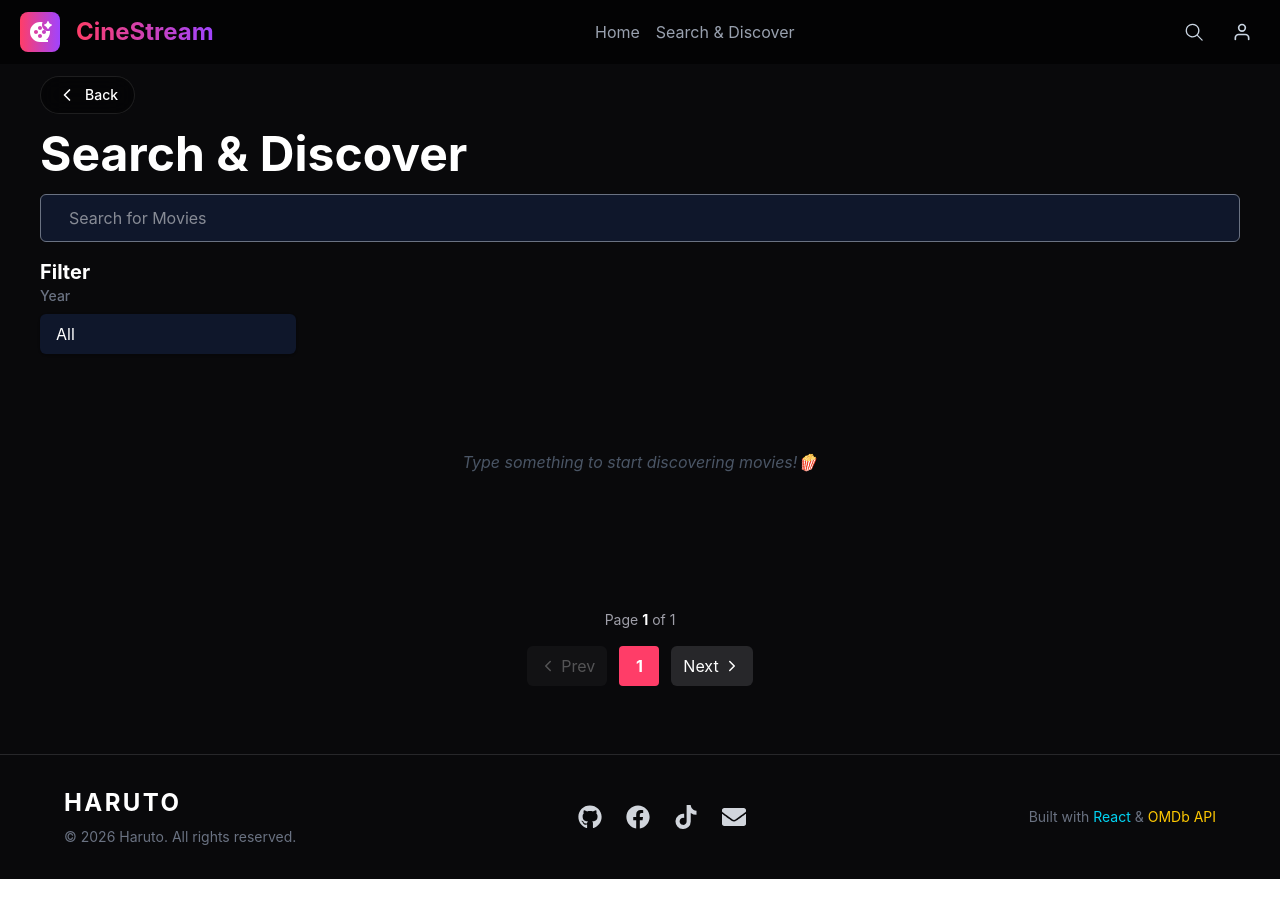
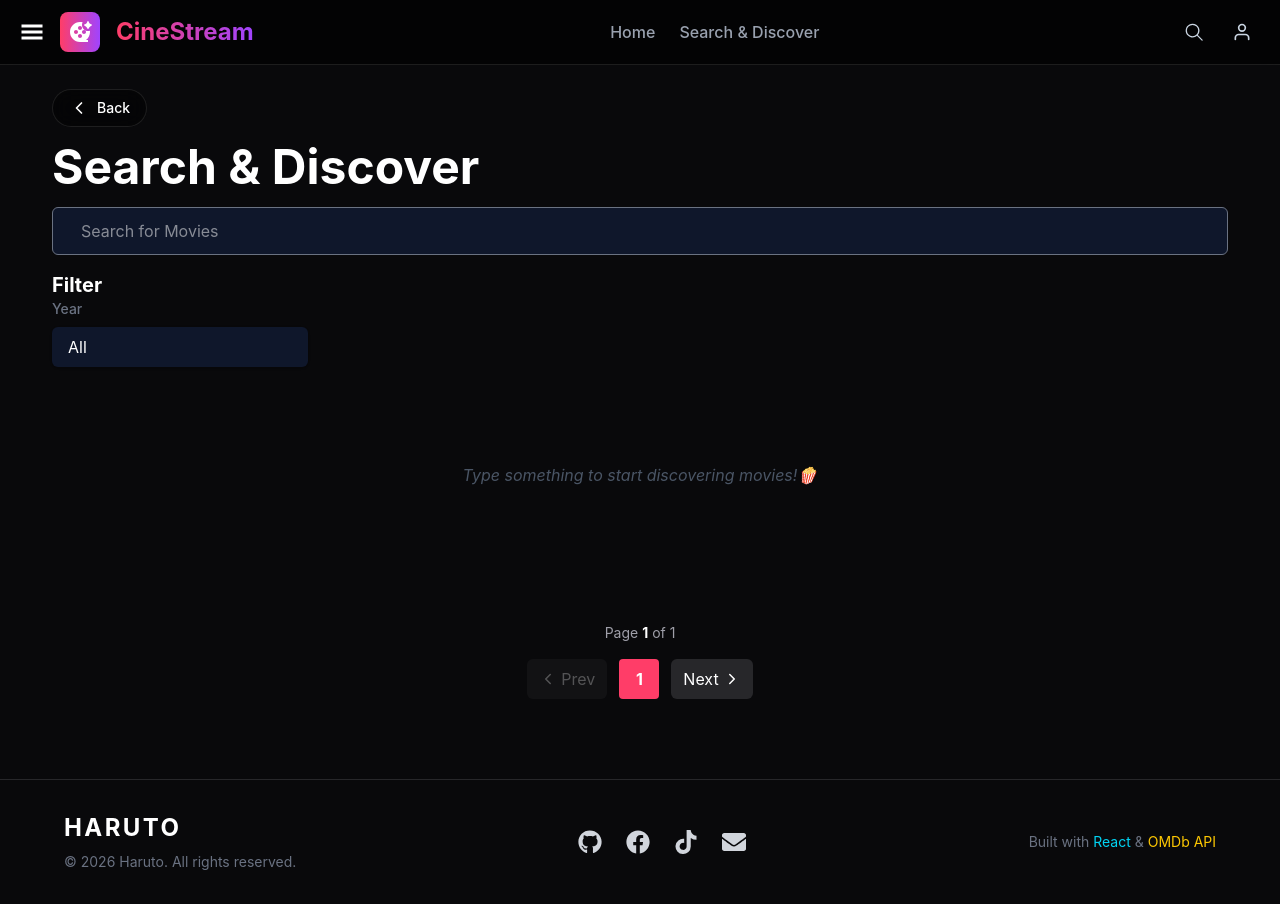
Before and after one commit to Haruto2804/MovieWebsite, a React (Vite) app in the folder Movie-App/: page /search_discover in a window 1280 px wide. Before the commit the page ends 879 px from the top, so only its background shows below. Built offline with nearby package versions, Linux system fonts and the light colour scheme.

Commit message:
feat (SideBar): - Add Sidebar component  for choosing navigation  on mobile

```diff
--- /dev/null
+++ b/Movie-App/src/components/General/Sidebar.jsx
@@ -0,0 +1,66 @@
+import React, { useState } from 'react';
+import { Home, Compass, Menu, X } from 'lucide-react';
+
+const Sidebar = () => {
+  const [isOpen, setIsOpen] = useState(false);
+  return (
+    <div>
+      {/* Nút bấm để mở Sidebar (Đặt cạnh Logo CineStream của bạn) */}
+      <button
+        onClick={() => setIsOpen(true)}
+        className="p-2 text-white hover:bg-gray-800 rounded-lg transition-colors"
+      >
+        <Menu size={24} />
+      </button>
+
+      {/* Overlay (Lớp phủ mờ khi mở Sidebar) */}
+      {isOpen && (
+        <div
+          className="fixed inset-0 bg-black/60 backdrop-blur-sm z-60"
+          onClick={() => setIsOpen(false)}
+        />
+      )}
+
+      {/* Sidebar Main */}
+      <div className={`
+        fixed top-0 left-0 h-full w-72 bg-cine-dark text-white z-70
+        transform transition-transform duration-300 ease-in-out border-r border-white/10
+        ${isOpen ? 'translate-x-0' : '-translate-x-full'}
+      `}>
+
+        {/* Header Sidebar */}
+        <div className="flex items-center justify-between p-5 border-b border-white/10">
+          <span className="text-[#c026d3] font-bold text-xl">CineStream</span>
+          <button onClick={() => setIsOpen(false)} className="hover:text-gray-400">
+            <X className= "cursor-pointer" size={24} />
+          </button>
+        </div>
+
+        {/* Navigation Links */}
+        <nav className="p-4 space-y-2">
+
+          {/* Item 1: Home */}
+          <a
+            href="#home"
+            className="cursor-pointer flex items-center gap-4 px-4 py-3 rounded-xl hover:bg-white/10 transition-all group"
+          >
+            <Home className="text-gray-400 group-hover:text-[#c026d3]" size={22} />
+            <span className="font-medium">Home</span>
+          </a>
+
+          {/* Item 2: Search & Discover */}
+          <a
+            href="#discover"
+            className="flex items-center gap-4 px-4 py-3 rounded-xl hover:bg-white/10 transition-all group"
+          >
+            <Compass className="text-gray-400 group-hover:text-[#c026d3]" size={22} />
+            <span className="font-medium">Search & Discover</span>
+          </a>
+
+        </nav>
+      </div>
+    </div>
+  );
+};
+
+export default Sidebar;
--- a/Movie-App/src/layout/Header.jsx
+++ b/Movie-App/src/layout/Header.jsx
@@ -1,40 +1,97 @@
+import React, { useState } from "react";
 import { GoSearch } from "react-icons/go";
-import { FiUser } from "react-icons/fi";
+import { FiUser, FiX } from "react-icons/fi"; // Thêm icon đóng (X)
 import { RiMovie2AiFill } from "react-icons/ri";
 import { Link } from "react-router-dom";
+import { GiHamburgerMenu } from "react-icons/gi";
+import { AiOutlineHome } from "react-icons/ai"; // Icon bổ trợ cho Sidebar
+import { MdOutlineExplore } from "react-icons/md"; // Icon bổ trợ cho Sidebar
 const Header = () => {
+  const [isSidebarOpen, setIsSidebarOpen] = useState(false);
+
+  // Hàm helper để đóng sidebar khi click vào link
+  const closeSidebar = () => setIsSidebarOpen(false);
+
   return (
-    <header className="bg-blur flex justify-between items-center px-5 py-3 z-1000
-    sticky top-0 border-white/10 bg-black/60 backdrop-blur-md">
-      <Link to="/" className="flex gap-4 items-center group cursor-pointer">
-        <div className="bg-cine-gradient p-2 rounded-lg group-hover:scale-105 transition-all duration-300">
-          <RiMovie2AiFill className="size-6 text-white " />
+    <>
+      <header className="bg-blur flex justify-between items-center px-5 py-3 z-[100] sticky top-0 border-b border-white/10 bg-black/60 backdrop-blur-md">
+        <div className="flex gap-4 items-center">
+          {/* Nút mở Sidebar - Tách ra khỏi Link logo */}
+          <button
+            onClick={() => setIsSidebarOpen(true)}
+            className="text-white hover:text-gray-400 transition-colors cursor-pointer"
+          >
+            <GiHamburgerMenu className="size-6 md:hiddens" />
+          </button>
+
+          <Link to="/" className="flex gap-4 items-center">
+            <div className="group cursor-pointer bg-cine-gradient p-2 rounded-lg">
+              <RiMovie2AiFill className="size-6 text-white group-hover:scale-110 transition-all duration-300" />
             </div>
-        <p className="text-2xl font-bold bg-cine-gradient bg-clip-text text-transparent"
-        >CineStream
+            <p className="text-2xl font-bold bg-cine-gradient bg-clip-text text-transparent">
+              CineStream
             </p>
           </Link>
-      <ul className="text-gray-400 gap-4 md:flex hidden">
-        <Link to = "/" className="cursor-pointer hover:text-gray-300 transition-all duration-300">Home</Link>
-        <Link to = "/search_discover" className="cursor-pointer hover:text-gray-300 transition-all duration-300">Search & Discover</Link>
+        </div>
 
+        {/* Menu chính trên Desktop */}
+        <ul className="text-gray-400 gap-6 md:flex hidden font-medium">
+          <Link to="/" className="hover:text-white transition-all duration-300">Home</Link>
+          <Link to="/search_discover" className="hover:text-white transition-all duration-300">Search & Discover</Link>
         </ul>
+
         <div className="flex gap-3">
-        <div className="rounded-full
-        flex items-center p-2 cursor-pointer
-        hover:bg-slate-800 transition-all duration-300
-        ">
+          <div className="rounded-full flex items-center p-2 cursor-pointer hover:bg-slate-800 transition-all duration-300">
             <GoSearch className="size-5 text-slate-300" />
           </div>
-        <div className="rounded-full
-        flex items-center p-2 cursor-pointer
-        hover:bg-slate-800 transition-all duration-300
-        ">
+          <div className="rounded-full flex items-center p-2 cursor-pointer hover:bg-slate-800 transition-all duration-300">
             <FiUser className="size-5 text-slate-300" />
           </div>
-
         </div>
       </header>
-  )
-}
+
+      {/* --- SIDEBAR COMPONENT --- */}
+
+      {/* Overlay (Lớp phủ mờ) */}
+      <div
+        className={`fixed inset-0 bg-black/70 backdrop-blur-sm z-[1000] transition-opacity duration-300 ${isSidebarOpen ? "opacity-100 visible" : "opacity-0 invisible"}`}
+        onClick={closeSidebar}
+      />
+
+      {/* Sidebar Panel */}
+      <aside className={`fixed top-0 left-0 h-full w-72 bg-[#0a0a0a] border-r border-white/10 z-[1001] transform transition-transform duration-300 ease-in-out ${isSidebarOpen ? "translate-x-0" : "-translate-x-full"}`}>
+        <div className="flex items-center justify-between p-5 border-b border-white/5">
+          <div className="flex items-center gap-3">
+            <RiMovie2AiFill className="size-6 text-purple-500" />
+            <span className="text-xl font-bold text-white">Menu</span>
+          </div>
+          <button onClick={closeSidebar} className="text-gray-400 hover:text-white">
+            <FiX className="size-6" />
+          </button>
+        </div>
+
+        <nav className="p-4 flex flex-col gap-2">
+          <Link
+            to="/"
+            onClick={closeSidebar}
+            className="flex items-center gap-4 px-4 py-3 text-gray-300 hover:bg-white/5 hover:text-white rounded-xl transition-all"
+          >
+            <AiOutlineHome className="size-5" />
+            <span className="font-medium">Home</span>
+          </Link>
+
+          <Link
+            to="/search_discover"
+            onClick={closeSidebar}
+            className="flex items-center gap-4 px-4 py-3 text-gray-300 hover:bg-white/5 hover:text-white rounded-xl transition-all"
+          >
+            <MdOutlineExplore className="size-5" />
+            <span className="font-medium">Search & Discover</span>
+          </Link>
+        </nav>
+      </aside>
+    </>
+  );
+};
+
 export default Header;
--- a/Movie-App/src/layout/MainLayout.jsx
+++ b/Movie-App/src/layout/MainLayout.jsx
@@ -1,6 +1,7 @@
 import Header from "./Header";
 import Footer from "./Footer";
 import {Outlet} from 'react-router-dom'
+import { Sidebar } from "lucide-react";
 const MainLayout = () => {
   return (
     <div className = "flex flex-col min-h-screen bg-zinc-950 text-white">
--- a/Movie-App/src/pages/SearchAndDiscoverPage/SearchAndDiscover.jsx
+++ b/Movie-App/src/pages/SearchAndDiscoverPage/SearchAndDiscover.jsx
@@ -12,7 +12,7 @@ const SearchAndDiscover = () => {
     console.log(currentPage)
   return (
 
-    <div className="mt-3 flex flex-col gap-4 text-white mx-auto md:mx-0  w-full">
+    <div className="p-3 mt-3 flex flex-col gap-4 text-white mx-auto md:mx-0  w-full">
       <div className="w-fit">
         <BackButton />
       </div>
```
Lines whose indentation alone changed are shown as unchanged.
